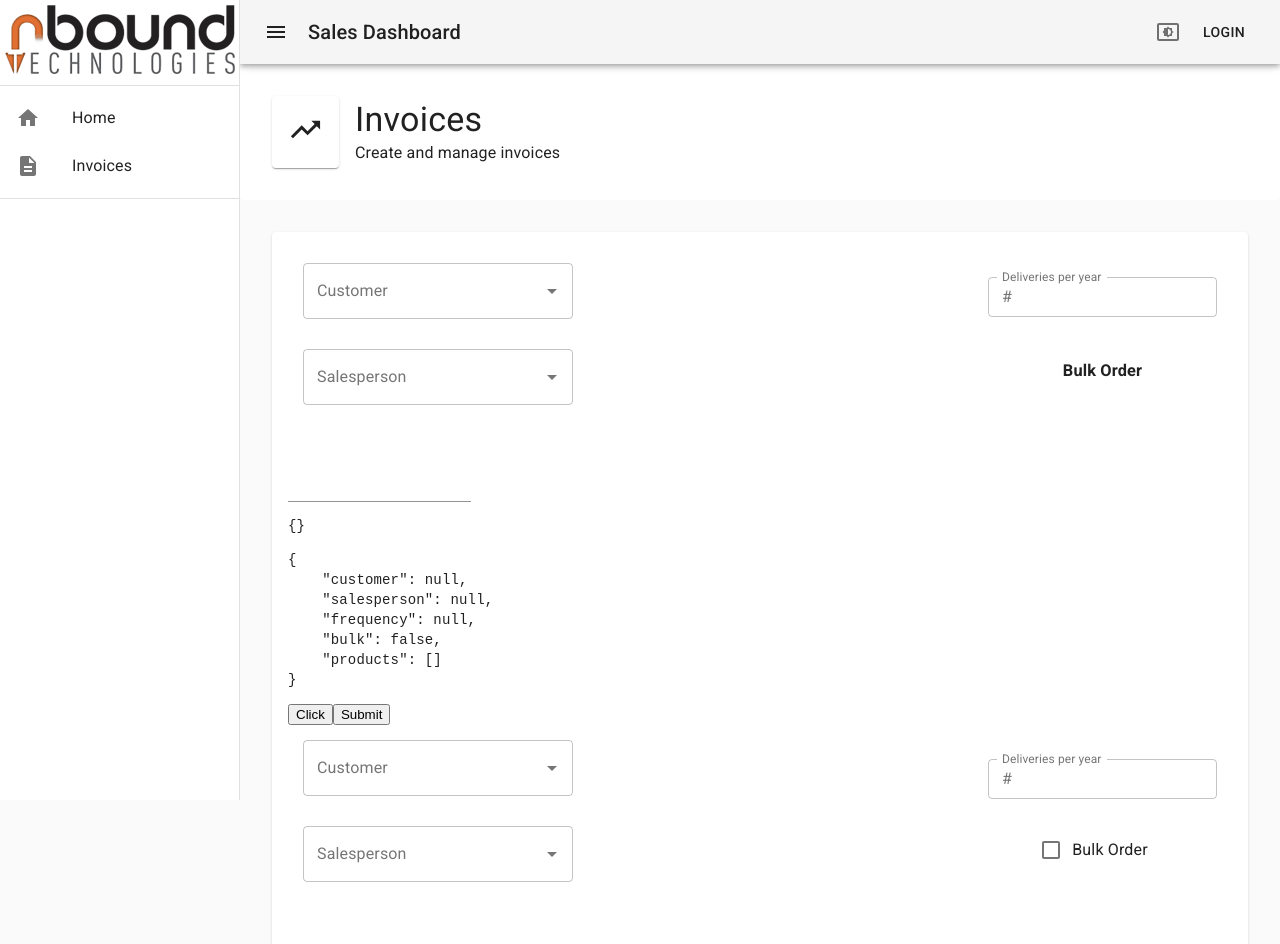
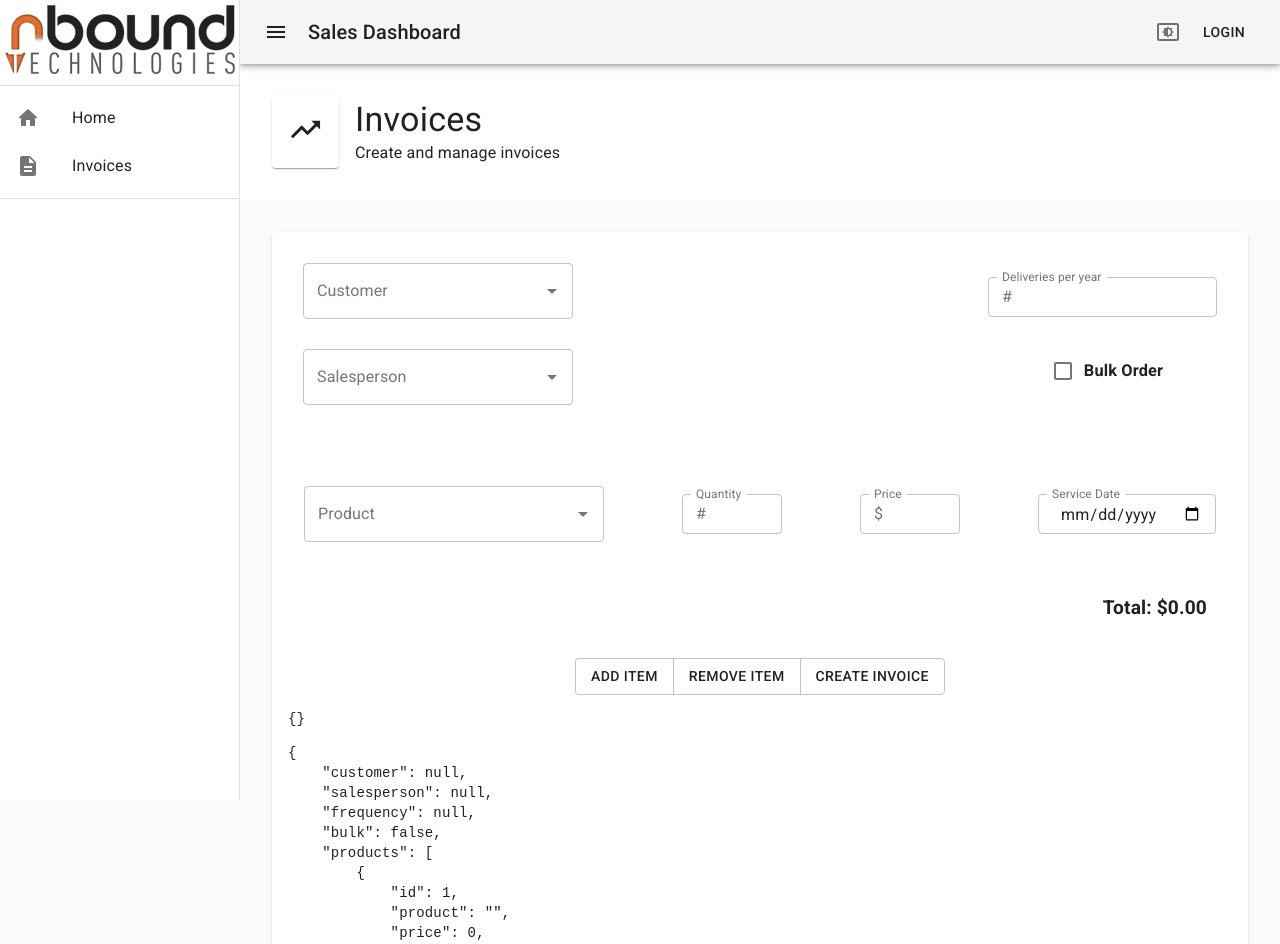
Before and after one commit to cwil423/sales-dashboard-front, a React (Create React App) app: page /invoice in a window 1280 px wide. Shown: the top 944 px of the page. Built offline with nearby package versions, Linux system fonts and the light colour scheme.

Commit message:
Hooked up invoice inputs to formik.

```diff
--- a/src/Components/Invoice.js
+++ b/src/Components/Invoice.js
@@ -21,6 +21,7 @@ import PageHeader from './PageHeader';
 import SideMenu from './SideMenu';
 import ProductFields from './ProductFields';
 import Modal from './Modal';
+import Total from './Total';
 
 const useStyles = makeStyles((theme) => ({
   root: {
@@ -70,6 +71,7 @@ const useStyles = makeStyles((theme) => ({
   buttons: {
     display: 'flex',
     justifyContent: 'center',
+    marginTop: '100px',
   },
   frequencyAndBulk: {
     display: 'flex',
@@ -224,7 +226,9 @@ const Invoice = () => {
               salesperson: null,
               frequency: null,
               bulk: false,
-              products: [],
+              products: [
+                { id: 1, product: '', price: 0, quantity: 0, serviceDate: '' },
+              ],
             }}
             validationSchema={yupSchema}
             onSubmit={(values) => {
@@ -281,28 +285,6 @@ const Invoice = () => {
                         setFieldValue('salesperson', value)
                       }
                     />
-
-                    {/* <Select
-                  options={customersList}
-                  getOptionLabel={(option) =>
-                    `${option.first_name} ${option.last_name}`
-                  }
-                  onInputChange={(input) => {
-                    if (input !== '') {
-                      const letters = input;
-                      fetchDataHandler(letters, 'customers');
-                    }
-                  }}
-                  onChange={(option) =>
-                    handleChange('autocomplete')(option.first_name)
-                  }
-                  // onInputChange={(event, newInputValue) => {
-                  //   if (newInputValue !== '') {
-                  //     const letters = newInputValue;
-                  //     fetchDataHandler(letters, 'customers');
-                  //   }
-                  // }}
-                /> */}
                   </div>
                   <div className={classes.frequencyAndBulk}>
                     <Field
@@ -319,130 +301,93 @@ const Invoice = () => {
                       }}
                     />
                     <div className={classes.bulk}>
+                      <Field as={Checkbox} name="bulk" checked={values.bulk} />
                       <h3>Bulk Order</h3>
                     </div>
                   </div>
                 </div>
                 <div className={classes.productSection}>
-                  <Field as={TextField} name="products" />
-                </div>
-                <pre>{JSON.stringify(errors, null, 4)}</pre>
-                <pre>{JSON.stringify(values, null, 4)}</pre>
-                <button
-                  type="button"
-                  onClick={() => console.log(customersList)}
-                >
-                  Click
-                </button>
-                <button type="submit">Submit</button>
-              </Form>
-            )}
-          </Formik>
-          <form className={classes.form}>
-            <div className={classes.topSection}>
-              <div className={classes.customerAndSalesperson}>
-                <Autocomplete
-                  id="combo-box-demo"
-                  options={customersList}
-                  getOptionLabel={(option) =>
-                    `${option.first_name} ${option.last_name}`
-                  }
-                  style={{ width: 300, padding: 15 }}
-                  renderInput={(params) => (
-                    <TextField
-                      {...params}
-                      label="Customer"
-                      variant="outlined"
-                    />
-                  )}
-                  onInputChange={(event, newInputValue) => {
-                    if (newInputValue !== '') {
-                      const letters = newInputValue;
-                      fetchDataHandler(letters, 'customers');
+                  <Field
+                    as={ProductFields}
+                    numberOfItems={values.products}
+                    addProductInfo={(value, id, type) => {
+                      const itemArray = JSON.parse(
+                        JSON.stringify(values.products)
+                      );
+                      const indexOfItem = id - 1;
+                      switch (type) {
+                        case 'product':
+                          itemArray[indexOfItem].product = value;
+                          setFieldValue('products', itemArray);
+                          break;
+                        case 'price':
+                          itemArray[indexOfItem].price = value;
+                          setFieldValue('products', itemArray);
+                          break;
+                        case 'quantity':
+                          itemArray[indexOfItem].quantity = value;
+                          setFieldValue('products', itemArray);
+                          break;
+                        case 'serviceDate':
+                          itemArray[indexOfItem].serviceDate = value;
+                          setFieldValue('products', itemArray);
+                          break;
+                        default:
+                          break;
                       }
                     }}
-                  onChange={(event, newValue) => {
-                    setCustomer(newValue);
-                  }}
-                />
-                <Autocomplete
-                  id="combo-box-demo"
-                  options={salespeopleList}
-                  getOptionLabel={(option) =>
-                    `${option.first_name} ${option.last_name}`
-                  }
-                  style={{ width: 300, padding: 15 }}
-                  renderInput={(params) => (
-                    <TextField
-                      {...params}
-                      label="Salesperson"
-                      variant="outlined"
-                    />
-                  )}
-                  onInputChange={(event, newInputValue) => {
-                    if (newInputValue !== '') {
-                      const letters = newInputValue;
-                      fetchDataHandler(letters, 'salespeople');
-                    }
-                  }}
-                  onChange={(event, newValue) => {
-                    setSalesperson(newValue);
-                  }}
-                />
-              </div>
-              <div className={classes.frequency}>
-                <TextField
-                  id="outlined-basic"
-                  type="number"
-                  label="Deliveries per year"
-                  variant="outlined"
-                  margin="dense"
-                  InputProps={{
-                    startAdornment: (
-                      <InputAdornment position="start">#</InputAdornment>
-                    ),
-                  }}
-                  onChange={(event) => {
-                    setFrequency(event.target.value);
-                  }}
-                />
-                <FormControlLabel
-                  control={
-                    <Checkbox
-                      checked={bulk}
-                      onChange={bulkCheckHandler}
-                      color="primary"
-                    />
-                  }
-                  label="Bulk Order"
-                />
-              </div>
-            </div>
-            <div className={classes.productSection}>
-              <ProductFields
-                addProductInfo={addProductInfoHandler}
-                numberOfItems={items}
                   />
                 </div>
                 <div className={classes.totalContainer}>
                   <h3 className={classes.total}>
-                Total : ${parseFloat(total).toFixed(2)}
+                    <Total items={values.products} />
                   </h3>
                 </div>
-          </form>
                 <div className={classes.buttons}>
                   <ButtonGroup>
-              <Button type="button" onClick={addItemHandler}>
+                    <Button
+                      type="button"
+                      onClick={() => {
+                        const itemArray = JSON.parse(
+                          JSON.stringify(values.products)
+                        );
+                        const id = itemArray[itemArray.length - 1].id + 1;
+                        itemArray.push({
+                          id,
+                          product: '',
+                          price: 0,
+                          quantity: 0,
+                          serviceDate: '',
+                        });
+                        setFieldValue('products', itemArray);
+                      }}
+                    >
                       Add Item
                     </Button>
-              <Button type="button" onClick={removeItemHandler}>
+                    <Button
+                      type="button"
+                      onClick={() => {
+                        const itemArray = JSON.parse(
+                          JSON.stringify(values.products)
+                        );
+                        if (itemArray.length > 1) {
+                          itemArray.pop();
+                          setFieldValue('products', itemArray);
+                        }
+                      }}
+                    >
                       Remove Item
                     </Button>
-              <Button type="button" onClick={submitHandler}>
+                    <Button type="submit" onClick={submitHandler}>
                       Create Invoice
                     </Button>
                   </ButtonGroup>
                 </div>
+                <pre>{JSON.stringify(errors, null, 4)}</pre>
+                <pre>{JSON.stringify(values, null, 4)}</pre>
+              </Form>
+            )}
+          </Formik>
         </Card>
       </div>
     </div>
--- a/src/Components/ProductField.js
+++ b/src/Components/ProductField.js
@@ -4,6 +4,7 @@ import InputAdornment from '@material-ui/core/InputAdornment';
 import Autocomplete from '@material-ui/lab/Autocomplete';
 import { Box, Card, makeStyles, TextField, Button } from '@material-ui/core';
 import axios from 'axios';
+import { useField } from 'formik';
 
 const useStyles = makeStyles((theme) => ({
   root: {
@@ -66,6 +67,9 @@ export default function ProductFields(props) {
               fetchDataHandler(letters, 'products');
             }
           }}
+          // onChange={(event, newValue) => {
+          //   props.addProductInfo(newValue, props.id, 'product');
+          // }}
           onChange={(event, newValue) => {
             props.addProductInfo(newValue, props.id, 'product');
           }}
--- /dev/null
+++ b/src/Components/Total.js
@@ -0,0 +1,17 @@
+import React from 'react';
+
+export default function Total(props) {
+  const { items } = props;
+
+  let total = 0;
+
+  items.forEach((item) => {
+    total += item.price * item.quantity;
+  });
+
+  return (
+    <div>
+      <h3>Total: ${parseFloat(total).toFixed(2)}</h3>
+    </div>
+  );
+}
```
Lines whose indentation alone changed are shown as unchanged.
